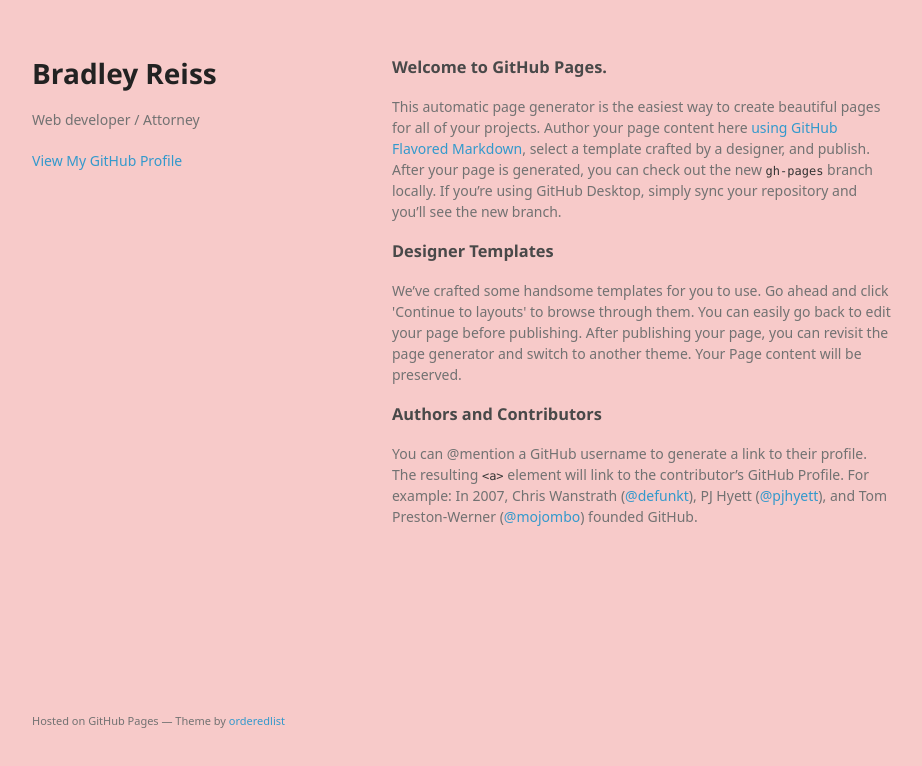
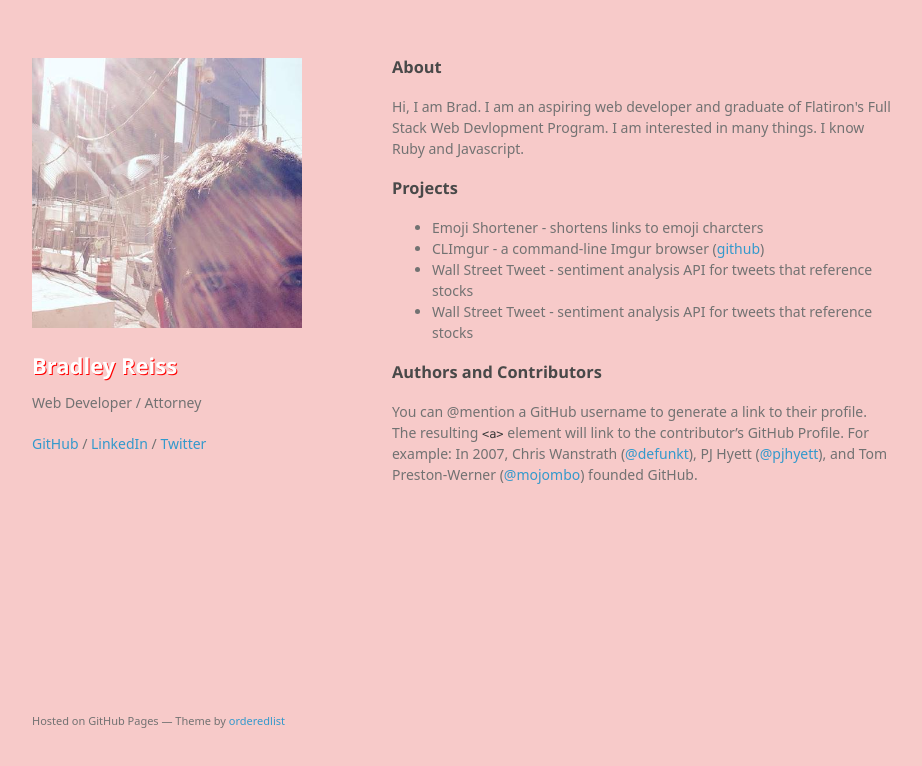
Before and after one commit to brad72287/brad72287.github.io, a plain HTML site: page index.html in a window 1280 px wide. Shown: the whole page, without its empty margins (178-1100 px from the left). Drawn offline with Linux system fonts and the light colour scheme; a web font is replaced by a local one.

Commit message:
minor changes

```diff
--- a/index.html
+++ b/index.html
@@ -15,23 +15,35 @@
   <body>
     <div class="wrapper">
       <header>
+        <p><img src="pic.jpg" alt=""></p>
         <h1>Bradley Reiss</h1>
-        <p>Web developer / Attorney</p>
+        <p>Web Developer / Attorney</p>
 
 
-        <p class="view"><a href="https://github.com/brad72287">View My GitHub Profile</a></p>
+        <p class="view">
+        <a href="https://github.com/brad72287">GitHub</a> /
+        <a href="https://github.com/brad72287">LinkedIn</a> /
+        <a href="https://github.com/brad72287">Twitter</a>
+        </p>
 
       </header>
       <section>
         <h3>
-<a id="welcome-to-github-pages" class="anchor" href="#welcome-to-github-pages" aria-hidden="true"><span aria-hidden="true" class="octicon octicon-link"></span></a>Welcome to GitHub Pages.</h3>
+<a id="welcome-to-github-pages" class="anchor" href="#welcome-to-github-pages" aria-hidden="true"><span aria-hidden="true" class="octicon octicon-link"></span></a>About</h3>
 
-<p>This automatic page generator is the easiest way to create beautiful pages for all of your projects. Author your page content here <a href="https://guides.github.com/features/mastering-markdown/">using GitHub Flavored Markdown</a>, select a template crafted by a designer, and publish. After your page is generated, you can check out the new <code>gh-pages</code> branch locally. If you’re using GitHub Desktop, simply sync your repository and you’ll see the new branch.</p>
+<p>Hi, I am Brad. I am an aspiring web developer and graduate of Flatiron's Full Stack Web Devlopment Program. I am interested in many things. I know Ruby and Javascript.</p>
 
 <h3>
-<a id="designer-templates" class="anchor" href="#designer-templates" aria-hidden="true"><span aria-hidden="true" class="octicon octicon-link"></span></a>Designer Templates</h3>
+<a id="designer-templates" class="anchor" href="#designer-templates" aria-hidden="true"><span aria-hidden="true" class="octicon octicon-link"></span></a>Projects</h3>
 
-<p>We’ve crafted some handsome templates for you to use. Go ahead and click 'Continue to layouts' to browse through them. You can easily go back to edit your page before publishing. After publishing your page, you can revisit the page generator and switch to another theme. Your Page content will be preserved.</p>
+<p>
+<ul>
+  <li>Emoji Shortener - shortens links to emoji charcters</li>
+  <li>CLImgur - a command-line Imgur browser (<a href="#">github</a>)</li>
+  <li>Wall Street Tweet - sentiment analysis API for tweets that reference stocks</li>
+  <li>Wall Street Tweet - sentiment analysis API for tweets that reference stocks</li>
+</ul>
+</p>
 
 <h3>
 <a id="authors-and-contributors" class="anchor" href="#authors-and-contributors" aria-hidden="true"><span aria-hidden="true" class="octicon octicon-link"></span></a>Authors and Contributors</h3>
--- a/stylesheets/styles.css
+++ b/stylesheets/styles.css
@@ -62,7 +62,9 @@ body {
   font-weight:400;
 }
 
-h1, h2, h3, h4, h5, h6 {
+
+
+h2, h3, h4, h5, h6 {
   color:#222;
   margin:0 0 20px;
 }
@@ -76,7 +78,9 @@ h1, h2, h3 {
 }
 
 h1 {
-  font-size:28px;
+  font-size:22px;
+  color:#fff;
+  text-shadow: 1px 1px 0px red;
 }
 
 h2 {
```
Also changed, not shown: pic.jpg (added), 1 other file.
